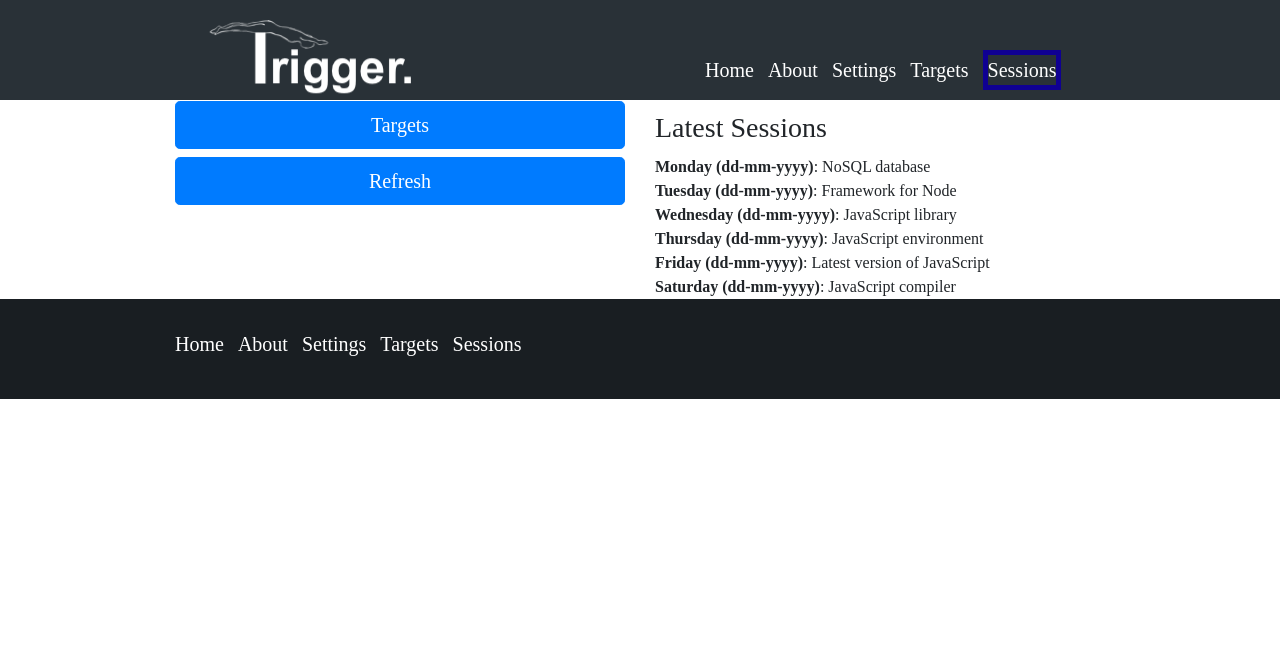
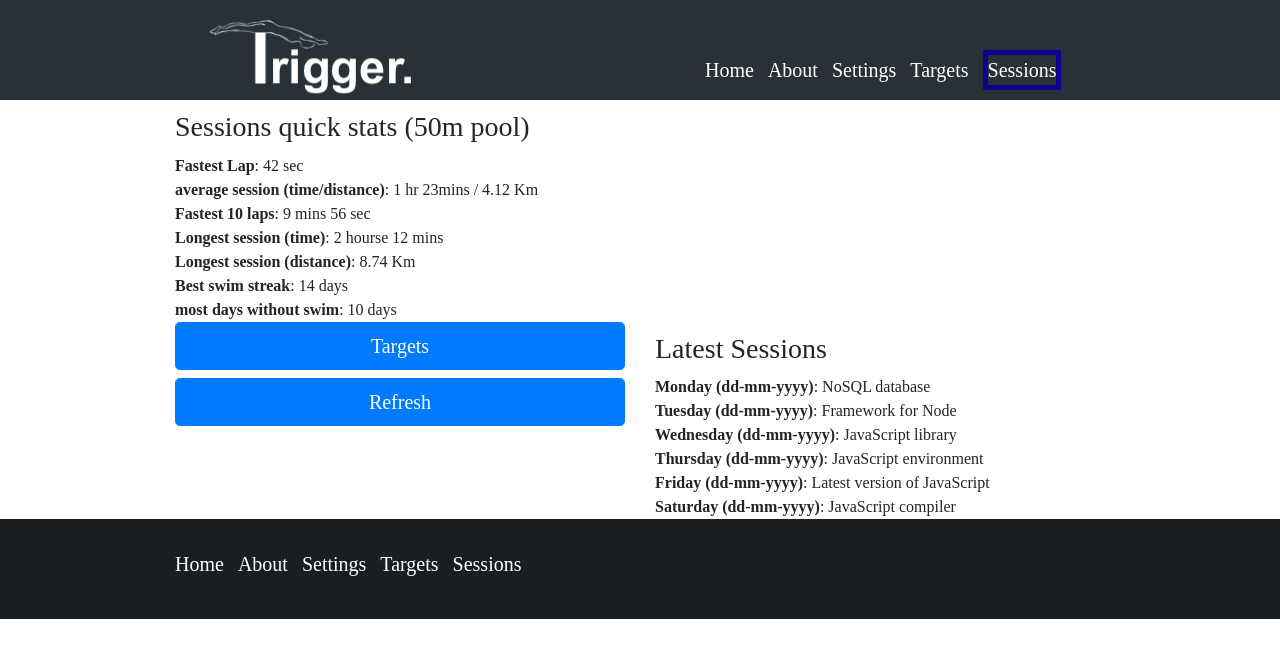
Before and after one commit to Bensangwa/js-rocket, a website: page sessions.html in a window 1280 px wide. Drawn offline with nearby package versions, Linux system fonts and the light colour scheme.

Commit message:
added session mock data

```diff
--- a/sessions.html
+++ b/sessions.html
@@ -51,6 +51,17 @@
             <div class="container">
                     <div class="row">
                       <div class="col">
+                            <h3>Sessions quick stats (50m pool)</h3>
+                            <ul>
+                              <li><strong>Fastest Lap</strong>: 42 sec</li>
+                              <li><strong>average session (time/distance)</strong>: 1 hr 23mins / 4.12 Km </li>
+                              <li><strong>Fastest 10 laps</strong>: 9 mins 56 sec </li>
+                              <li><strong>Longest session (time)</strong>: 2 hourse 12 mins</li>
+                              <li><strong>Longest session (distance)</strong>: 8.74 Km </li>
+
+                              <li><strong>Best swim streak</strong>: 14 days</li>
+                              <li><strong>most days without swim</strong>: 10 days</li>
+                            </ul>
                       </div>
                       <div class="col">
                       </div>
```
